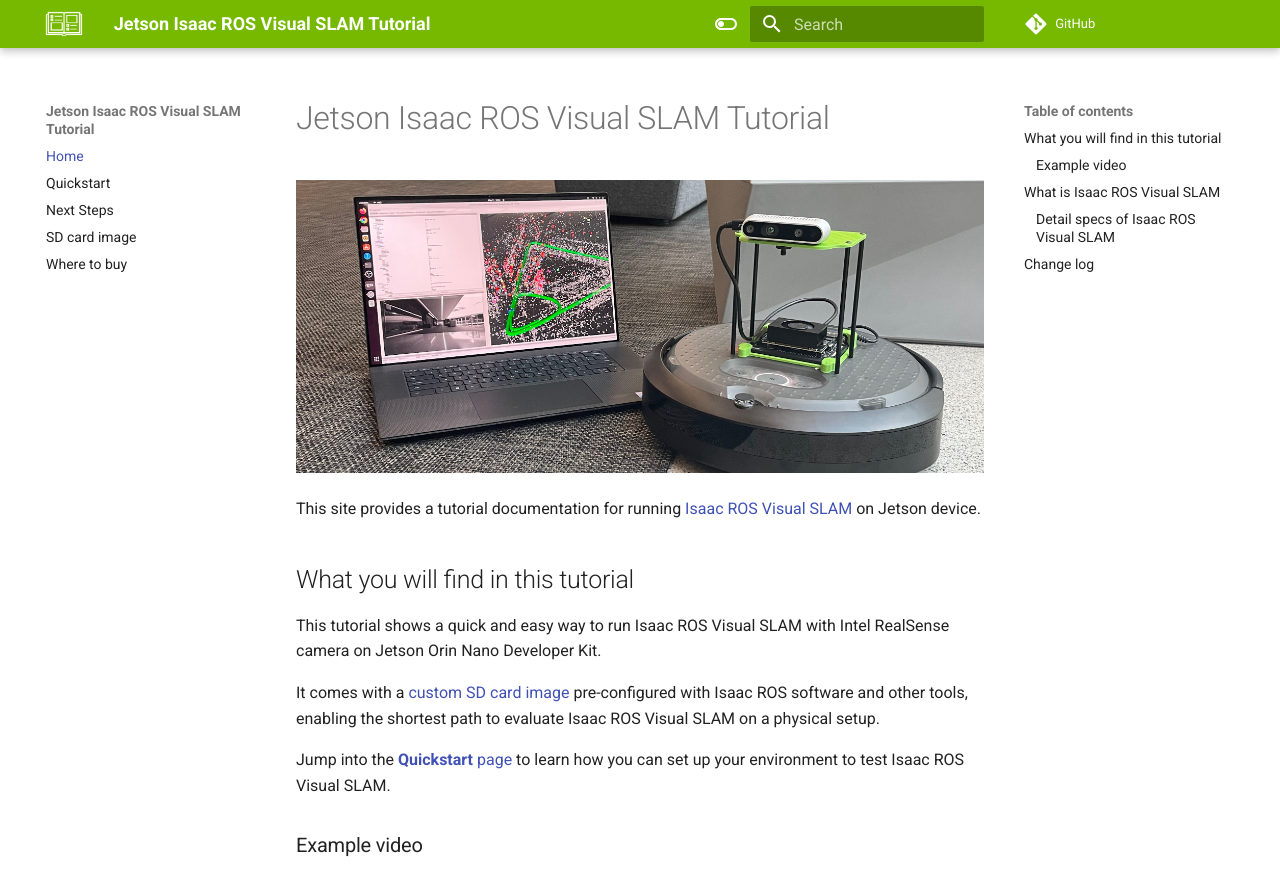
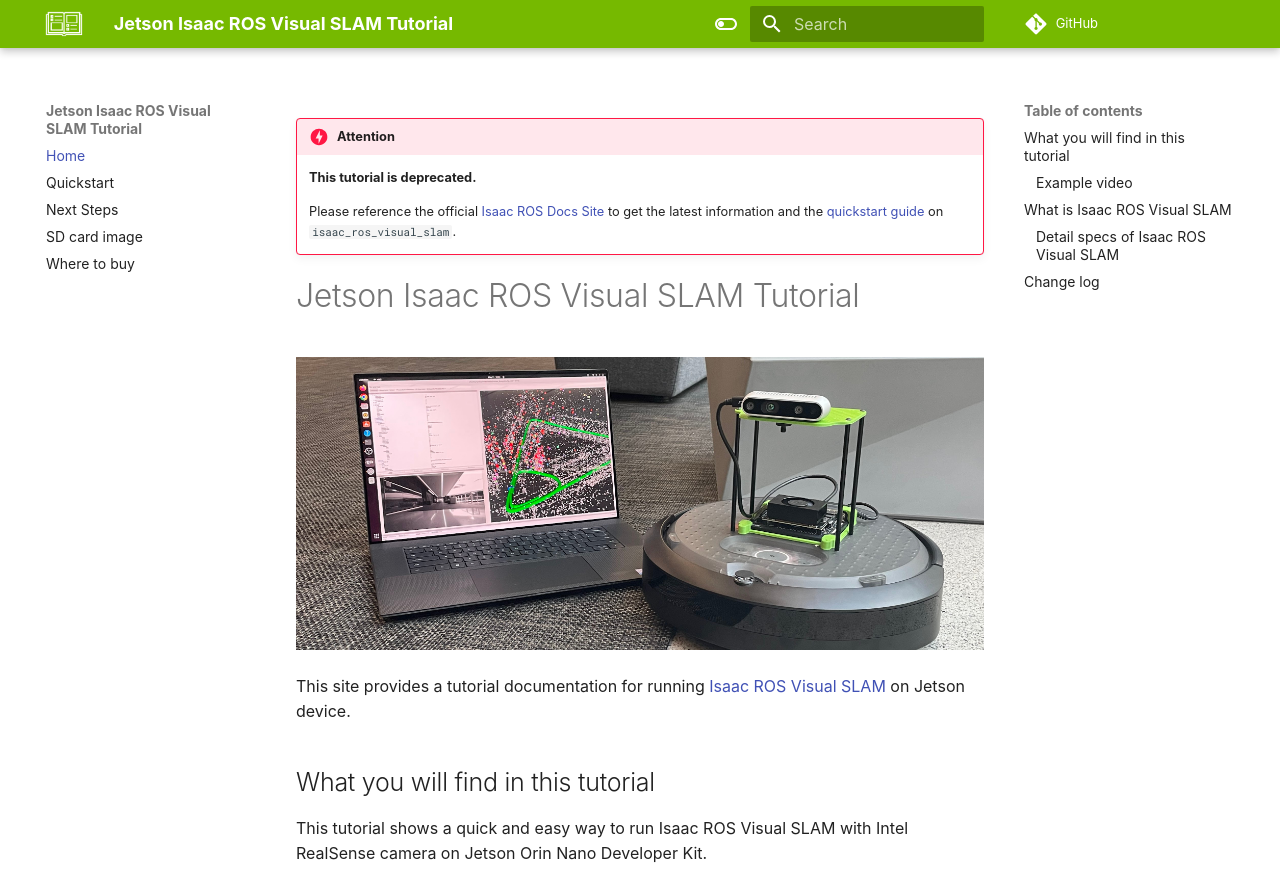
Before and after one commit to NVIDIA-AI-IOT/jetson_isaac_ros_visual_slam_tutorial, an MkDocs documentation site: the page built from docs/index.md, in a window 1280 px wide and 1400 px high, cut to the strip 0-872 px from the top of the window. Built offline with MkDocs 1.6.1 and Material for MkDocs 9.7.7, drawn with Linux system fonts in a browser that asks for light colours; some web fonts are replaced; comment, search, counter and statistics services are not loaded.

Commit message:
Mark this entire tutorial deprecated

```diff
--- a/docs/index.md
+++ b/docs/index.md
@@ -1,3 +1,9 @@
+!!! danger "Attention"
+
+    **This tutorial is deprecated.**
+
+    Please reference the official [Isaac ROS Docs Site](https://nvidia-isaac-ros.github.io/) to get the latest information and the [quickstart guide](https://nvidia-isaac-ros.github.io/repositories_and_packages/isaac_ros_visual_slam/isaac_ros_visual_slam/index.html#quickstart) on `isaac_ros_visual_slam`.
+
 # Jetson Isaac ROS Visual SLAM Tutorial
 
 ![](./images/JON-on-Create3_VSLAM-RViz.jpg)
--- a/mkdocs.yml
+++ b/mkdocs.yml
@@ -3,7 +3,8 @@
     name: "material"
     favicon: images/m48-document-support-guide-256px-wht.png
     logo: images/m48-document-support-guide-256px-wht.png
-    font: Incosolata
+    font:
+      text: Incosolata
     palette:
       - media: "(prefers-color-scheme: light)"
         scheme: nvgreen
@@ -41,8 +42,8 @@
   - md_in_html
   - tables
   - pymdownx.emoji:
-      emoji_index: !!python/name:materialx.emoji.twemoji
-      emoji_generator: !!python/name:materialx.emoji.to_svg
+      emoji_index: !!python/name:material.extensions.emoji.twemoji
+      emoji_generator: !!python/name:material.extensions.emoji.to_svg
   - pymdownx.critic
   - pymdownx.caret
   - pymdownx.keys
```
Also changed, not shown: README.md (+7 -0 lines), docs/buy.md (+6 -0 lines), docs/nextsteps.md (+6 -0 lines), docs/quickstart.md (+6 -0 lines), docs/sdcard.md (+6 -0 lines).
